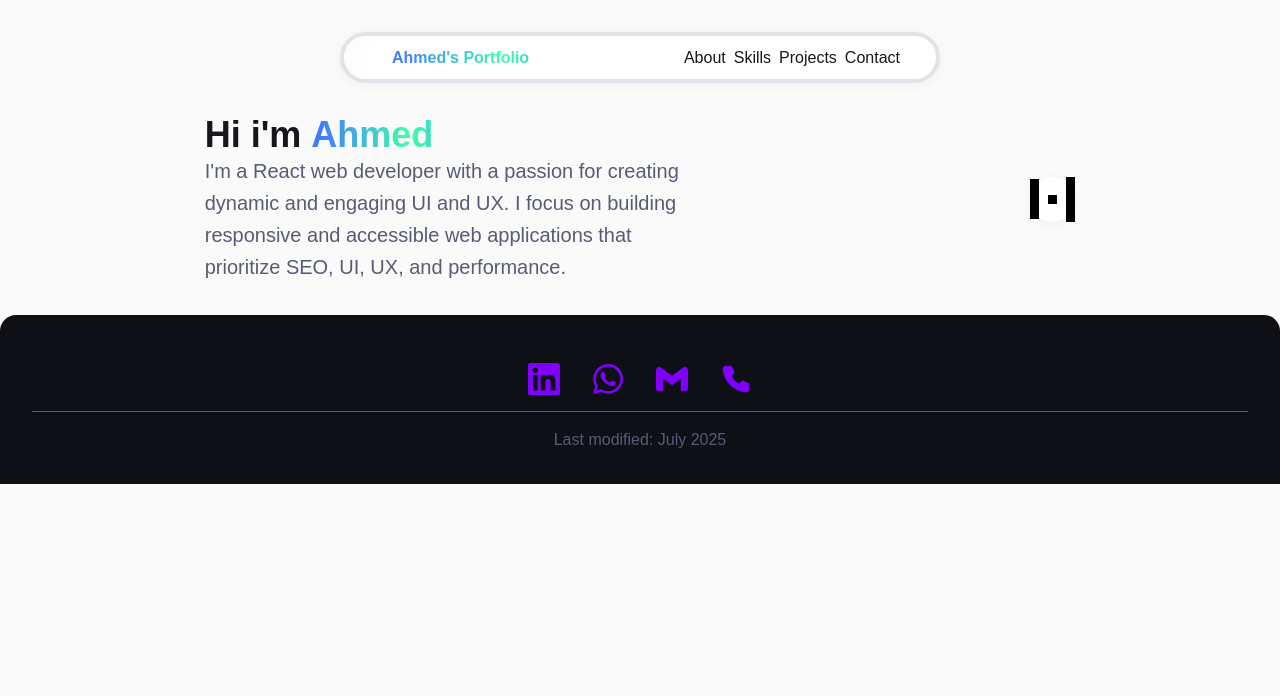
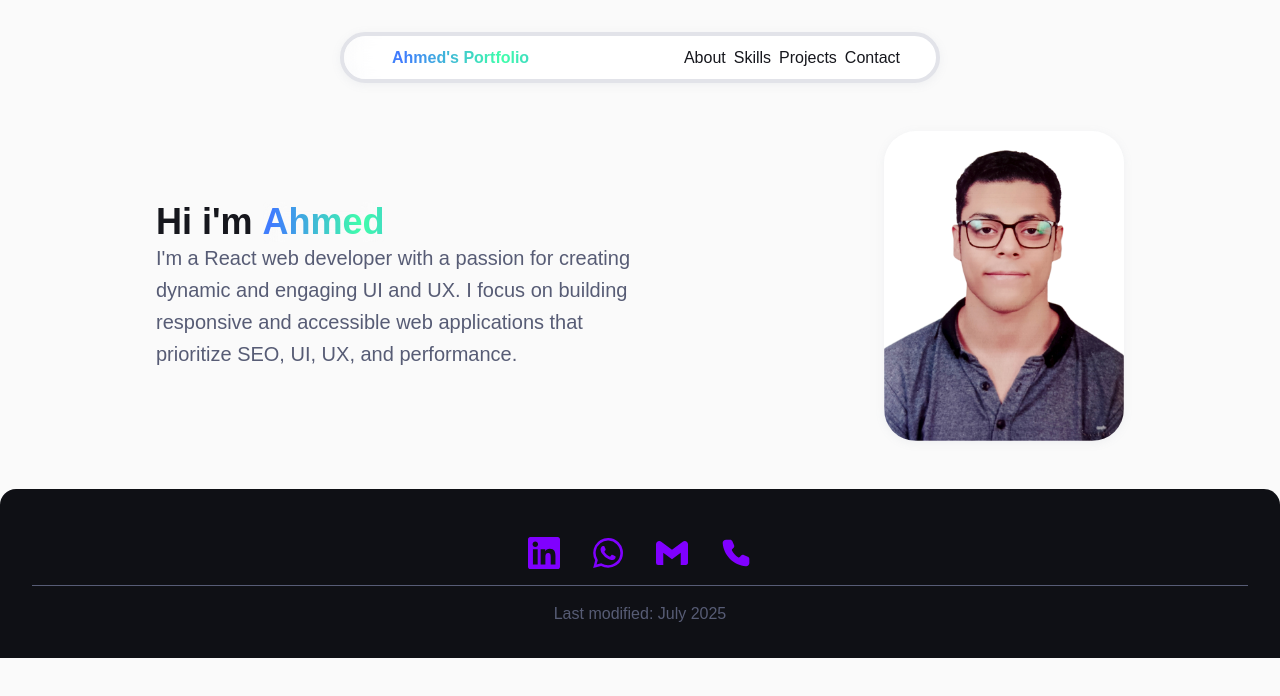
Before and after one commit to TheAhmedDiaa/portfolio, a React (Vite) app in the folder portfolio/: page / in a window 1280 px wide. Shown: the top 696 px of the page. Built offline with nearby package versions, Linux system fonts and the light colour scheme.

Commit message:
Fixed the loading animation

```diff
--- a/portfolio/src/About/About.css
+++ b/portfolio/src/About/About.css
@@ -32,10 +32,16 @@
 
 .hero-image-container {
   max-width: 15rem;
+  min-width: 10rem;
+  min-height: 10rem;
   margin: 1rem auto;
 
   background-color: white;
   border-radius: 2rem;
+
+  display: flex;
+  justify-content: center;
+  align-items: center;
 
   box-shadow: var(--shadow-elevation);
 
--- a/portfolio/src/About/About.jsx
+++ b/portfolio/src/About/About.jsx
@@ -1,17 +1,10 @@
 import "./About.css";
 import GradientText from "../TextAnimations/GradientText/GradientText.jsx";
 import Ahmed from "../assets/photo.png";
-import { useEffect, useState } from "react";
+import { useState } from "react";
 
 export default function About() {
   const [loaded, setLoaded] = useState(false);
-
-  useEffect(() => {
-    window.addEventListener("load", () => setLoaded(true));
-    return () => {
-      window.removeEventListener("load", () => setLoaded(true));
-    };
-  }, []);
 
   return (
     <section className="hero" id="about" data-aos="fade-up">
@@ -33,11 +26,14 @@ export default function About() {
         </p>
       </div>
       <div className="hero-image-container">
-        {loaded ? (
-          <img className="hero-image" src={Ahmed} alt="Ahmed" loading="lazy" />
-        ) : (
-          <div className="loader"></div>
-        )}
+        <img
+          className="hero-image"
+          src={Ahmed}
+          alt="Ahmed"
+          onLoad={() => setLoaded(true)}
+          style={{ display: loaded ? 'block' : 'none' }}
+        />
+        {!loaded && <div className="loader"></div>}
       </div>
     </section>
   );
```
